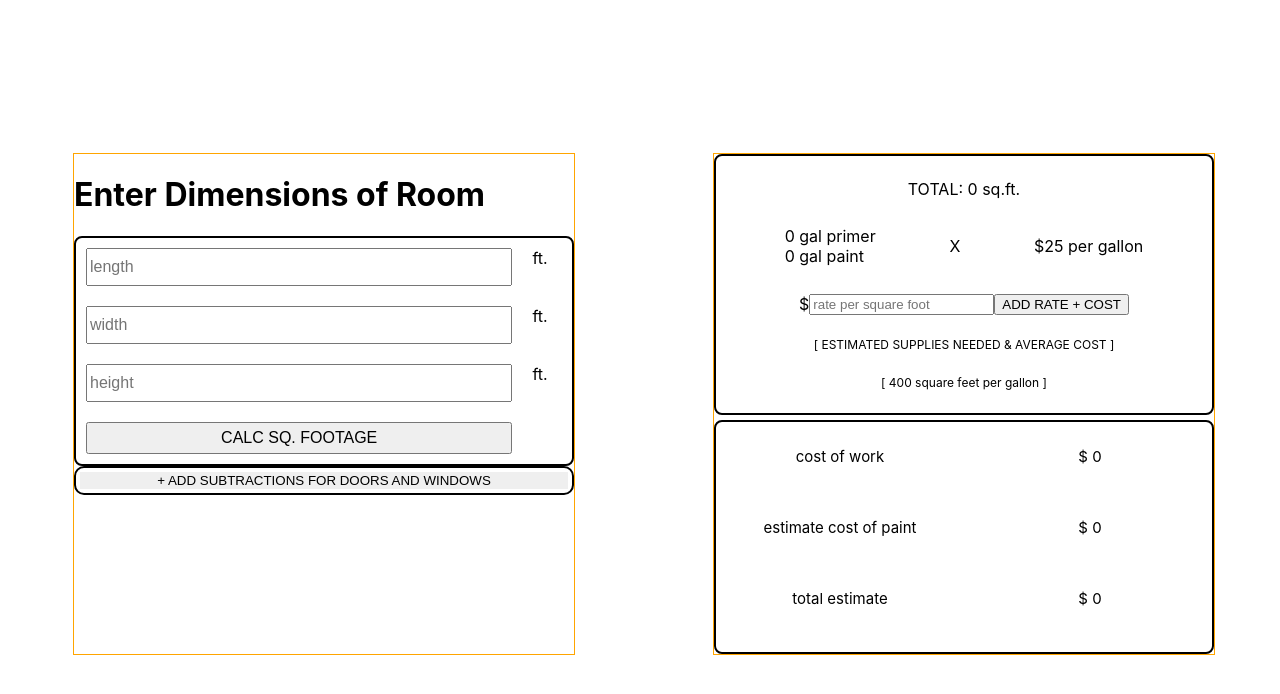
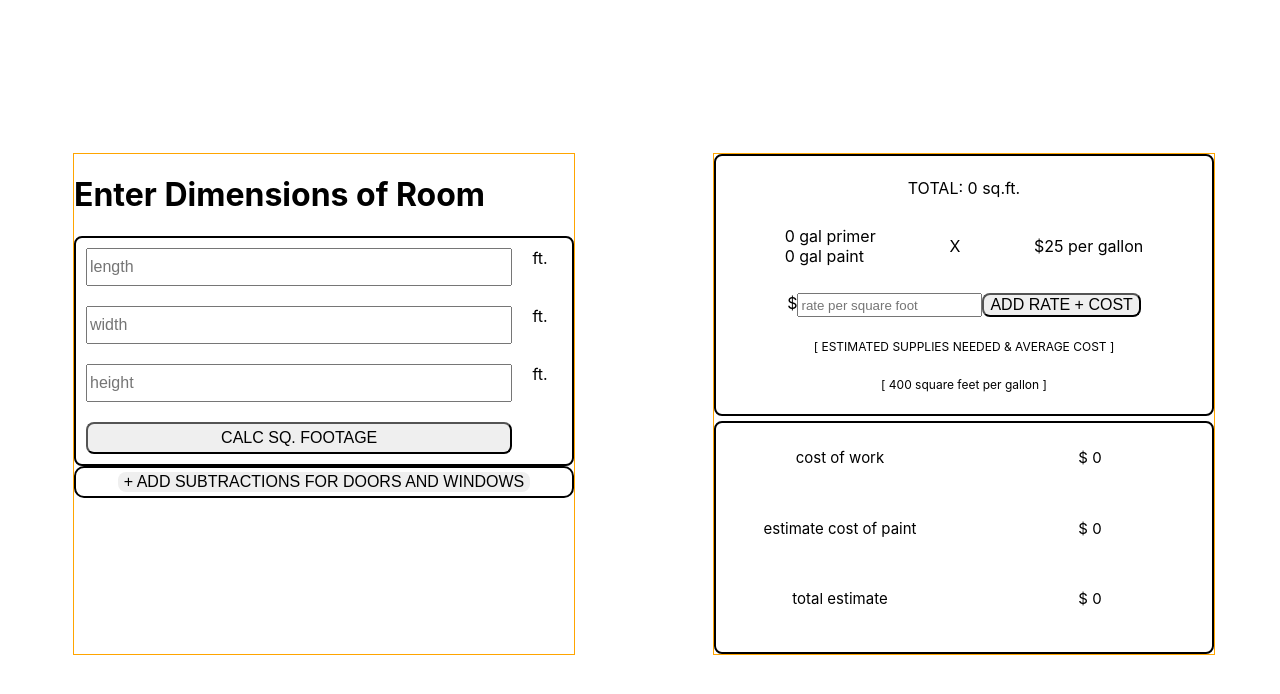
Before and after one commit to MattOrtner/the-painters-tool, a React (Create React App) app: page / in a window 1280 px wide. Shown: the top 694 px of the page. Built offline with nearby package versions, Linux system fonts and the light colour scheme.

Commit message:
button uniformity, add subtraction scroll

```diff
--- a/src/App.css
+++ b/src/App.css
@@ -7,8 +7,6 @@
   height: 100vh;
   width: 100vw;
   box-sizing: border-box;
-  overflow: auto;
-  /* background-color: #ffffff; */
 }
 
 .App>.container {
@@ -41,8 +39,11 @@
   height: 2rem;
   font-size: 1rem
 }
-.input {
 
+.toggle {
+  border: none;
+  height: max-content;
+  width: max-content;
 }
 
 .info-container {
@@ -76,6 +77,12 @@
   font-size: 12px;
 }
 
+.button {
+  font-size: 1rem;
+  border-radius: .5rem;
+  cursor: pointer;
+}
+
 .add-subtraction {
   display: flex;
   justify-content: center;
@@ -84,25 +91,27 @@
   padding: .25rem;
 }
 
-.subtraction-list {
-  display: flex;
-  flex-direction: column;
-  justify-content: space-evenly;
-  width: 100%;
-  height: 100%;
-  overflow: auto;
-
-  border-radius: .5rem;
-  border: 2px solid black;
-  margin: .25rem;
-  padding: .25rem;
-}
-
 .subtract-button {
   border: none;
   height: 100%;
   width: 100%;
   cursor: pointer;
+  background-color: blueviolet;
+}
+.subtractions-container {
+  height: 117px;
+  overflow: scroll;
+}
+.subtraction-list {
+  height: 100%;
+  display: flex;
+  flex-direction: column;
+  justify-content: space-between;
+  border-radius: .5rem;
+  border: 2px solid black;
+  row-gap: 5px;
+  /* margin: .25rem; */
+  /* padding: .25rem; */
 }
 
 .paint-container {
--- a/src/App.js
+++ b/src/App.js
@@ -86,7 +86,7 @@ function App() {
           <div>ft.</div>
           <input type="number" className="input" placeholder="height" name="height" onChange={handleLHWInputs}  />
           <div>ft.</div>
-          <input type="button" value="CALC SQ. FOOTAGE" onClick={calculate}/>
+          <input className="button" type="button" value="CALC SQ. FOOTAGE" onClick={calculate}/>
         </div>
         <div className="add-subtraction">
           {isSubtracted ?
@@ -94,7 +94,7 @@ function App() {
               <SubtractionInput subtractionList={subtractionList} setIsSubtracted={setIsSubtracted} setSubtractionList={setSubtractionList} />
             </>
             :
-            <button className="subtract-button" onClick={() => setIsSubtracted(true)}>+ ADD SUBTRACTIONS FOR DOORS AND WINDOWS</button>
+            <button className="toggle button" onClick={() => setIsSubtracted(true)}>+ ADD SUBTRACTIONS FOR DOORS AND WINDOWS</button>
           }
         </div>
         {subtractionList.length ?
@@ -116,7 +116,7 @@ function App() {
           <div className="rate-container">
             <div>$</div>
             <input type="number" placeholder="rate per square foot" name="rate" onChange={handleLHWInputs} />
-            <input type="button" value="ADD RATE + COST" onClick={calculateTotal} />
+            <input type="button" className="button" value="ADD RATE + COST" onClick={calculateTotal} />
           </div>
           <div className="small-print">[ ESTIMATED SUPPLIES NEEDED & AVERAGE COST ]</div>
           <div className="small-print">[ 400 square feet per gallon ]</div>
--- a/src/components/SubtractionInput.js
+++ b/src/components/SubtractionInput.js
@@ -11,18 +11,18 @@ const SubtractionInput = ({ subtractionList, setSubtractionList, setIsSubtracted
   }
 
   const onInputSubmit = () => {
-    setSubtractionList([...subtractionList, subtractionInput])
+    setSubtractionList([subtractionInput, ...subtractionList])
     setIsSubtracted(false)
   }
 
   return (
       <div onChange={onInputChange} >
         <div className="DWO-selection-container">
-          <input type="checkbox" checkbox="door" value="door" name="name" checked/>
+          <input type="radio" radio="door" value="door" name="name" />
           <label htmlFor="door">Door</label>
-        <input type="checkbox" checkbox="window" value="window" name="name"/>
+        <input type="radio" radio="window" value="window" name="name"/>
           <label htmlFor="window">Window</label>
-        <input type="checkbox" checkbox="other" value="other" name="name"/>
+        <input type="radio" radio="other" value="other" name="name"/>
           <label htmlFor="other">Other</label>
         </div>
         <input
--- a/src/components/SubtractionList.js
+++ b/src/components/SubtractionList.js
@@ -12,6 +12,7 @@ const SubtractionList = ({ subtractionList, subtractFromTotal }) => {
 
   return (
     <div className="subtraction-list">
+      <div className="subtractions-container">
         {subtractionList.length
           ?
 
@@ -19,13 +20,14 @@ const SubtractionList = ({ subtractionList, subtractFromTotal }) => {
             <div className="DOW-single-subtraction">
               <div key={index}>{subtractionCase.name}</div>
               <div key={`${index}a`}>-{subtractionCase.height * subtractionCase.width} Sq.Ft.</div>
-            <div className="delete-subtraction">delete</div>
+              <div className="delete-subtraction button">delete</div>
             </div>
           )
         :
           ''
         }
-      <button onClick={subFromTotal}>APPLY SUBTRACTIONS</button>
+      </div>
+      <button className="button " onClick={subFromTotal}>APPLY SUBTRACTIONS</button>
     </div>
   )
 }
```
Lines whose indentation alone changed are shown as unchanged.
